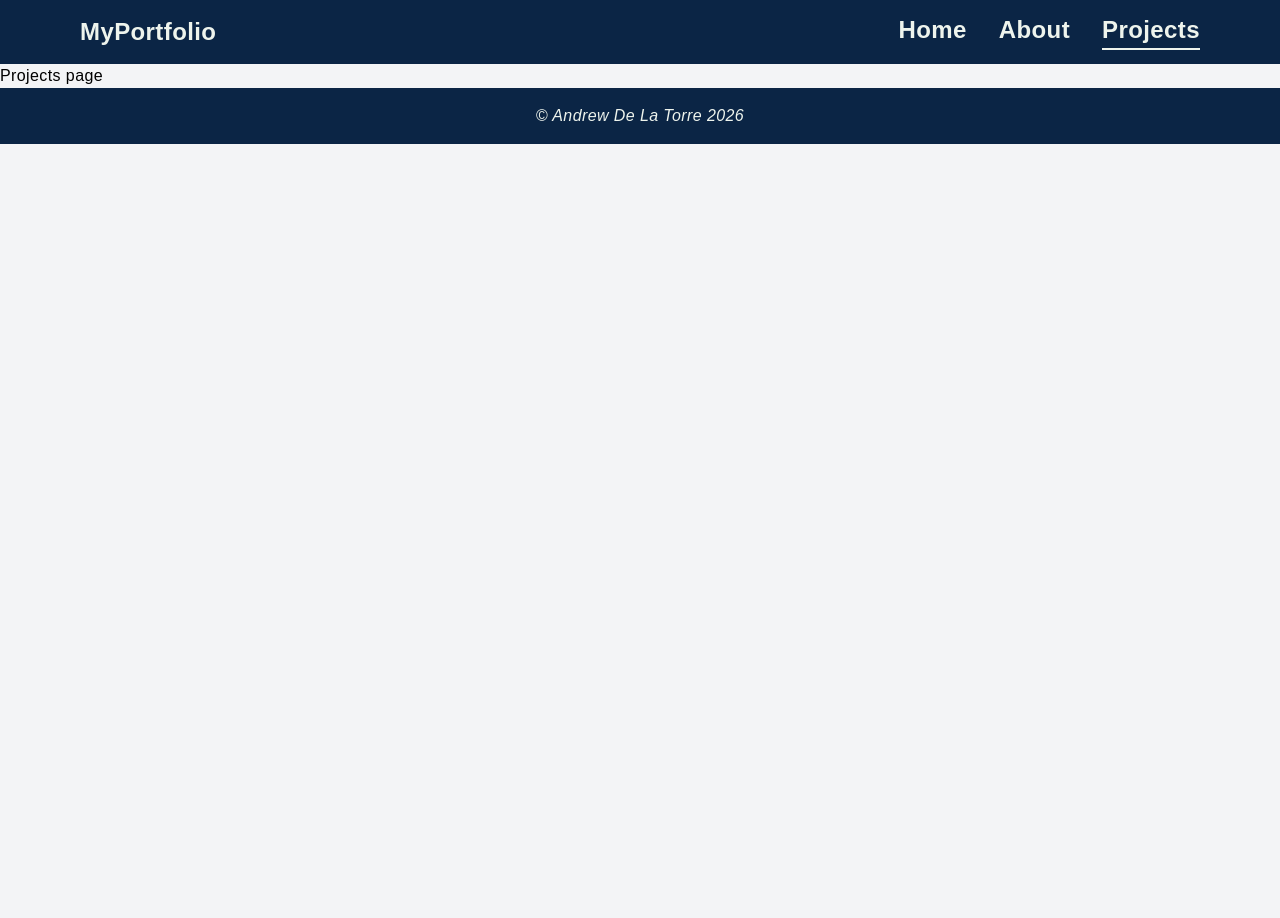
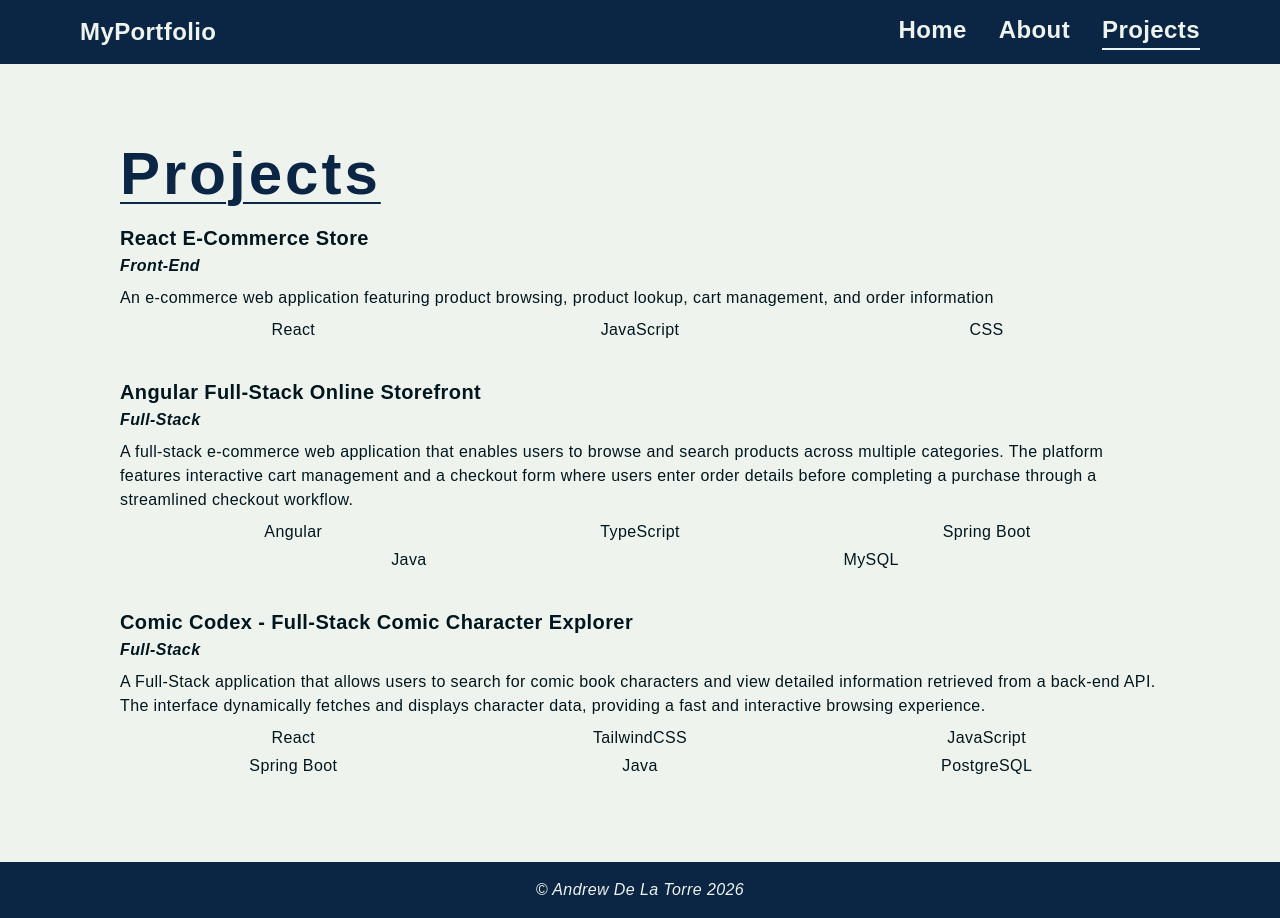
Before and after one commit to drewdlt/portfolio-website, a React (Vite) app: page /projects in a window 1280 px wide. Before the commit the page ends 800 px from the top, so only its background shows below. Built offline with nearby package versions, Linux system fonts and the light colour scheme; a web font is replaced by a local one.

Commit message:
Added code to display project info with temporary CSS styling

```diff
--- a/src/App.css
+++ b/src/App.css
@@ -1 +1,32 @@
 @import 'tailwindcss';
+
+.section-header {
+	font-family: var(--font-bebas);
+	letter-spacing: var(--tracking-wider);
+}
+
+.section-container {
+	padding-block: calc(var(--spacing) * 13);
+	padding-inline: calc(var(--spacing) * 5);
+}
+
+.section-container .section-header {
+	font-size: var(--text-5xl) /* 3rem = 48px */;
+	line-height: var(--tw-leading, var(--text-5xl--line-height) /* 1 */);
+	margin-bottom: calc(var(--spacing) * 5) /* 1.25rem = 20px */;
+	text-decoration-line: underline;
+	text-underline-offset: 8px;
+	text-decoration-thickness: 2px;
+}
+
+@media (width >= 48rem) {
+	.section-container {
+		padding-block: calc(var(--spacing) * 20);
+		padding-inline: calc(var(--spacing) * 30);
+	}
+
+	.section-container .section-header {
+		font-size: var(--text-6xl) /* 3.75rem = 60px */;
+		line-height: var(--tw-leading, var(--text-6xl--line-height) /* 1 */);
+	}
+}
--- a/src/projects.json
+++ b/src/data/projects.json
@@ -1,5 +1,6 @@
 [
 	{
+		"id": 1,
 		"title": "React E-Commerce Store",
 		"type": "Front-End",
 		"stack": ["React", "JavaScript", "CSS"],
@@ -7,6 +8,7 @@
 		"links": ["https://github.com/drewdlt/Ecommerce-Project"]
 	},
 	{
+		"id": 2,
 		"title": "Angular Full-Stack Online Storefront",
 		"type": "Full-Stack",
 		"stack": ["Angular", "TypeScript", "Spring Boot", "Java", "MySQL"],
@@ -17,7 +19,8 @@
 		]
 	},
 	{
-		"tite": "Comic Codex - Full-Stack Comic Character Explorer",
+		"id": 3,
+		"title": "Comic Codex - Full-Stack Comic Character Explorer",
 		"type": "Full-Stack",
 		"stack": ["React", "TailwindCSS", "JavaScript", "Spring Boot", "Java", "PostgreSQL"],
 		"description": "A Full-Stack application that allows users to search for comic book characters and view detailed information retrieved from a back-end API. The interface dynamically fetches and displays character data, providing a fast and interactive browsing experience.",
--- a/src/pages/about/About.css
+++ b/src/pages/about/About.css
@@ -2,7 +2,7 @@
 	width: 30px;
 }
 
-.section-header {
+/* .section-header {
 	font-family: var(--font-bebas);
 	letter-spacing: var(--tracking-wider);
 }
@@ -13,13 +13,13 @@
 }
 
 .section-container .section-header {
-	font-size: var(--text-5xl) /* 3rem = 48px */;
-	line-height: var(--tw-leading, var(--text-5xl--line-height) /* 1 */);
-	margin-bottom: calc(var(--spacing) * 5) /* 1.25rem = 20px */;
+	font-size: var(--text-5xl) /* 3rem = 48px ;
+	line-height: var(--tw-leading, var(--text-5xl--line-height) /* 1 );
+	margin-bottom: calc(var(--spacing) * 5) /* 1.25rem = 20px ;
 	text-decoration-line: underline;
 	text-underline-offset: 8px;
 	text-decoration-thickness: 2px;
-}
+} */
 
 .table-container:nth-child(1) {
 	margin-bottom: calc(var(--spacing) * 10);
@@ -37,14 +37,14 @@
 	padding-bottom: 0;
 }
 
-@media (width >= 48rem) {
+/* @media (width >= 48rem) {
 	.section-container {
 		padding-block: calc(var(--spacing) * 20);
 		padding-inline: calc(var(--spacing) * 30);
 	}
 
 	.section-container .section-header {
-		font-size: var(--text-6xl) /* 3.75rem = 60px */;
-		line-height: var(--tw-leading, var(--text-6xl--line-height) /* 1 */);
+		font-size: var(--text-6xl) /* 3.75rem = 60px ;
+		line-height: var(--tw-leading, var(--text-6xl--line-height) /* 1 );
 	}
-}
+} */
--- /dev/null
+++ b/src/pages/projects/ProjectInfo.jsx
@@ -0,0 +1,14 @@
+export function ProjectInfo({ project }) {
+	return (
+		<div className='text-(--dark-color)'>
+			<p className='text-xl font-bold mb-0.5'>{project.title}</p>
+			<p className='font-semibold mb-2 italic'>{project.type}</p>
+			<p className='mb-2'>{project.description}</p>
+			<div className="flex justify-evenly flex-wrap">
+				{project.stack.map(item => {
+					return <span className="w-1/3 text-center mb-1">{item}</span>
+				})}
+			</div>
+		</div>
+	);
+}
--- a/src/pages/projects/Projects.jsx
+++ b/src/pages/projects/Projects.jsx
@@ -1,7 +1,20 @@
+import projects from "../../data/projects.json";
+import { ProjectInfo } from "./ProjectInfo";
+
 export function Projects() {
+
+    console.log(projects);
+
     return (
-        <>
-            <p>Projects page</p>
-        </>
+        <div className="section-container bg-(--light-color) min-h-[calc(100vh-2.5rem)]">
+            <h1 className="section-header font-extrabold text-(--primary-color)">Projects</h1>
+            <div className="flex flex-col gap-8">
+                {
+                    projects.map(project => {
+                        return <ProjectInfo key={project.id} project={project}/>
+                    })
+                }
+            </div>
+        </div>
     )
 }
```
